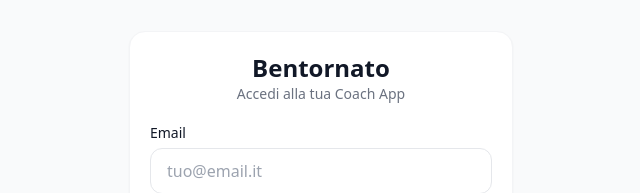
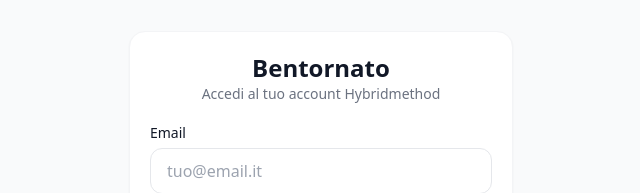
Before and after one commit to Straz87/coachapp, a Next.js app in the folder coachapp/: page /login in a window 1280 px wide. Shown: the part 202-395 px from the top of the page, without its empty margins (319-959 px from the left). Built offline with nearby package versions, Linux system fonts and the light colour scheme; no server answers.

Commit message:
Update login prompt text for clarity

```diff
--- a/coachapp/src/app/login/page.tsx
+++ b/coachapp/src/app/login/page.tsx
@@ -35,7 +35,7 @@
       <form onSubmit={handleLogin} className="card w-full max-w-sm space-y-4">
         <div className="text-center mb-2">
           <h1 className="text-2xl font-bold">Bentornato</h1>
-          <p className="text-gray-500 text-sm">Accedi alla tua Coach App</p>
+          <p className="text-gray-500 text-sm">Accedi al tuo account Hybridmethod</p>
         </div>
 
         <div>
```
